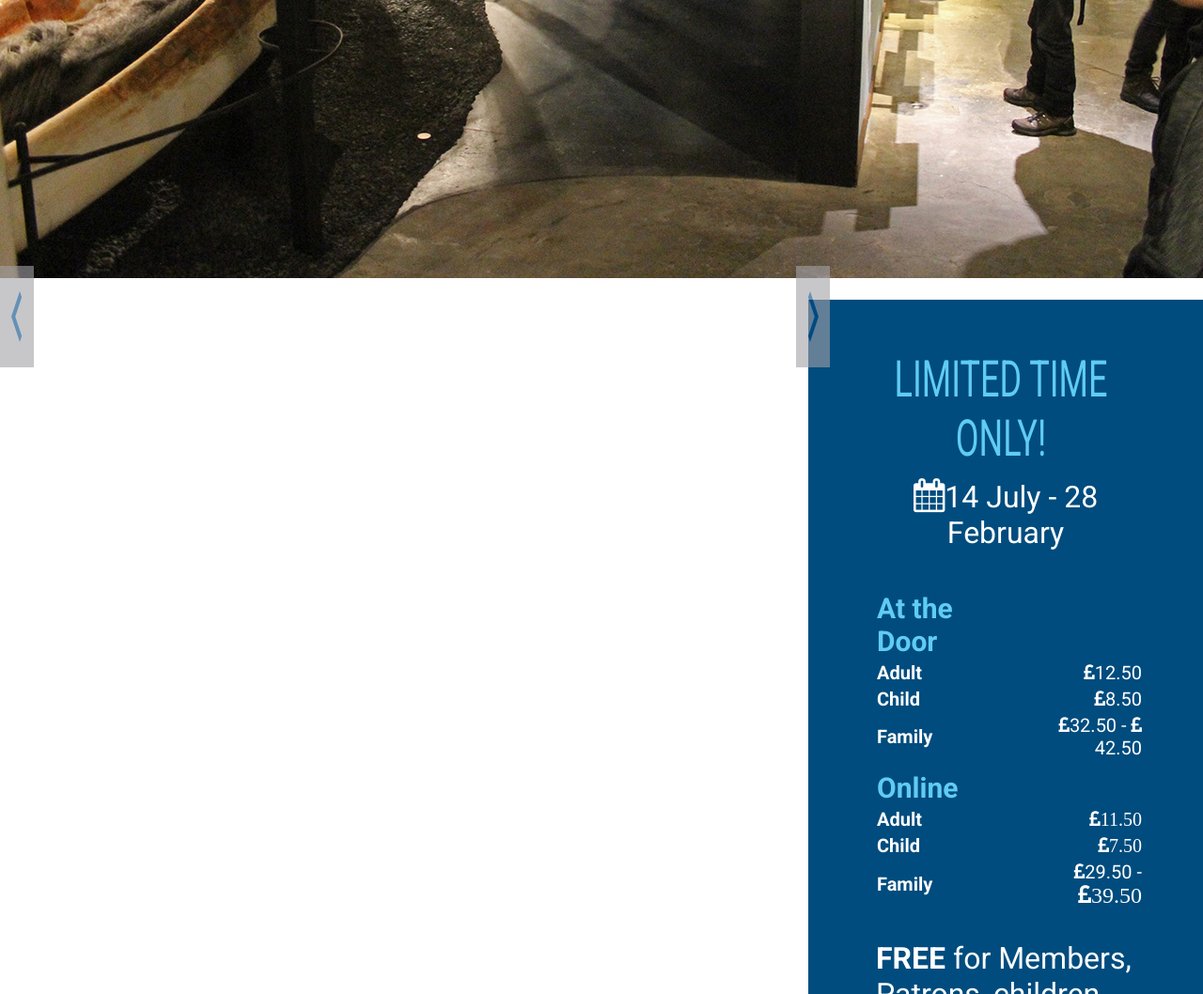
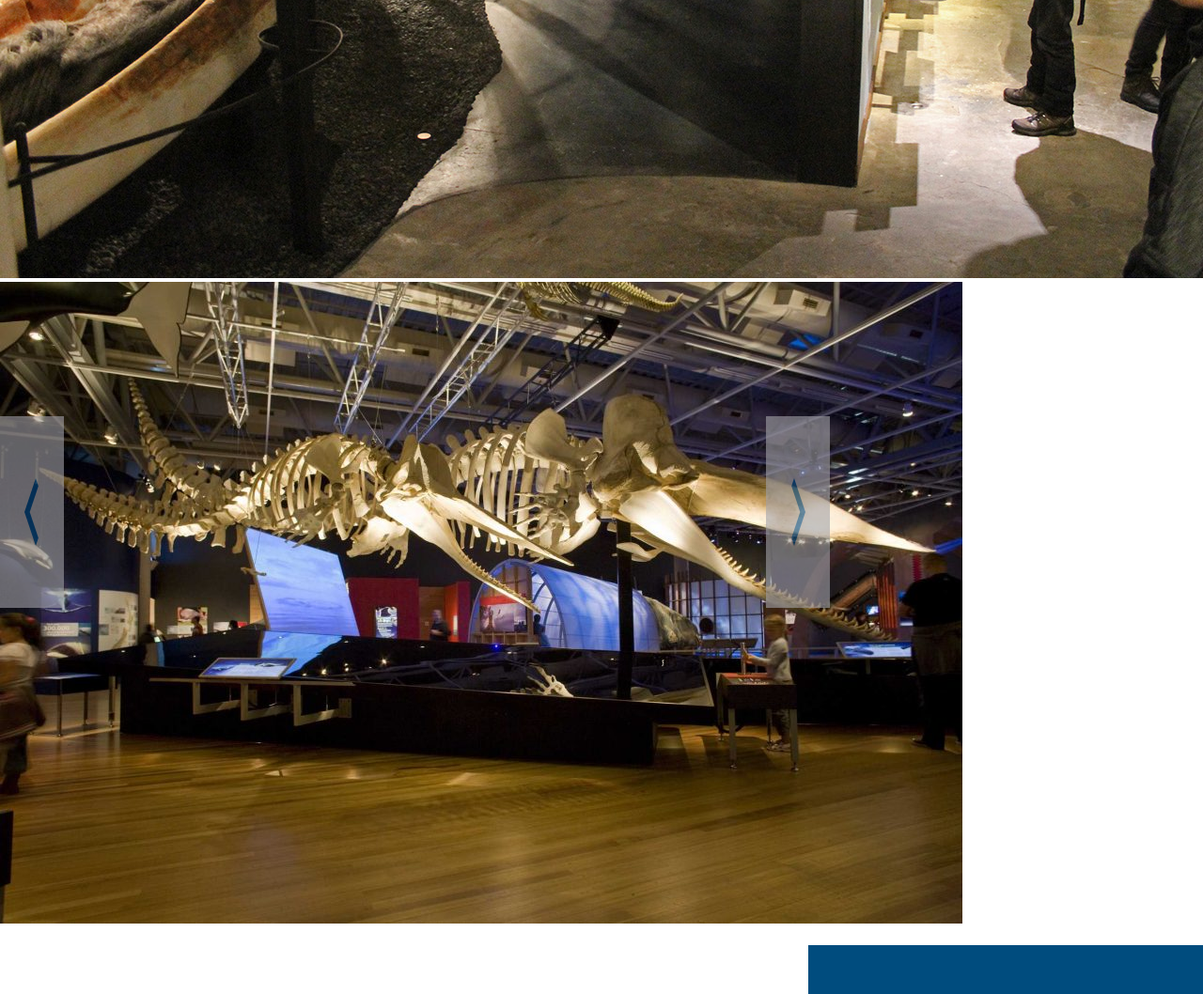
Before and after one commit to jlniedenfuer/londonnhm, a plain HTML site: page index.html in a window 1280 px wide. Shown: the part 2154-3212 px from the top of the page at 94% size. Drawn offline with Linux system fonts and the light colour scheme.

Commit message:
Centered slideshow chevron buttons

```diff
--- a/index.html
+++ b/index.html
@@ -56,22 +56,13 @@
         </div>
         <div class="slideshow">
             <img class="mySlides" src="images/Blue-whale.jpg">
+            <img class="mySlides" src="images/whale1.jpg">
             <img class="mySlides" src="">
             <img class="mySlides" src="">
             <img class="mySlides" src="">
             <img class="mySlides" src="">
-                <img class="mySlides" src="">
-                <div class="slideshow-buttons">
-                    <div class="left-button" onclick="plusDivs(-1)"><i class="material-icons">chevron_left</i></div>
-                    <div class="right-button" onclick="plusDivs(1)"><i class="material-icons">chevron_right</i></div>
-                </div>
-                <span class="" onclick="currentDiv(1)"></span>
-                <span class="" onclick="currentDiv(2)"></span>
-                <span class="" onclick="currentDiv(3)"></span>
-                <span class="" onclick="currentDiv(4)"></span>
-                <span class="" onclick="currentDiv(5)"></span>
-                <span class="" onclick="currentDiv(6)"></span>
-                </div>
+            <a id="left-button" onclick="plusSlides(-1)"><i class="material-icons">chevron_left</i></a>
+            <a id="right-button" onclick="plusSlides(1)"><i class="material-icons">chevron_right</i></a>
         </div>
         <div class="prices">
             <h1>Limited time only!</h1>
--- a/stylesheet.css
+++ b/stylesheet.css
@@ -6,6 +6,7 @@ body {
     margin: 0;
 }
 
+/*Header and navigation pane at top of page*/
 #flex-container {
     display: flex;
     align-items: center;
@@ -86,6 +87,7 @@ a.rightnavel2 {
     margin: 0;
 }
 
+/*Whale Banner*/
 div.banner-container {
     width: 100%;
 }
@@ -132,6 +134,7 @@ div.whaletext>h1, h2 {
     width: auto;
 }
 
+/*Explanation and rating*/
 .checked {
     color: #66c2ff;
     font-size: 50px;
@@ -178,43 +181,41 @@ div.stars-rating>h3 {
     margin-top: 30px;
 }
 
+/*Slideshow*/
 div.slideshow {
     display: inline-block;
-    height: 86vh;
+    height: 874px;
     width: 69%;
     background-color: #004c7e;
-    margin-right: 0;
 }
 
 img.myslides {
     max-width: 1313px;
+    max-height: 874px;
 }
 
-div.slidewhow-buttons {
-    display: inline-block;
-    bottom: 50px;
-    transform: translate(50%);
+i.material-icons {
+    cursor: pointer;
+    color: #014984;
+    background-color: #a3a2a8;
+    opacity: 0.6;
+    transform: scaleY(3);
+    font-size: 48px;
+    transform-origin: 0 400%;
+    padding: 10px;
 }
 
-div.left-button>i {
-    color: #014984;
-    font-size: 36px;
-    background-color: #a3a2a8;
-    opacity: 0.6;
+a#left-button {
     float: left;
-    transform: scaleY(3);
 }
 
-div.right-button>i {
-    color: #014984;
-    font-size: 36px;
-    background-color: #a3a2a8;
-    opacity: 0.6;
+a#right-button {
     float: right;
-    transform: scaleY(3);
 }
 
+/* Pricing */
 div.prices {
+    display: inline-block;
     float: right;
     text-align: center;
     width: 25%;
@@ -281,3 +282,13 @@ div.prices>a {
     transform: scaleY(1.5);
     top: 30px;
 }
+
+/* Things to do section */
+
+/* Become a member */
+
+/* Articles */
+
+/* Book tickets */
+
+/* Bottom site map */
```
Also changed, not shown: images/whale1.jpg (added). Lines whose indentation alone changed are shown as unchanged.
